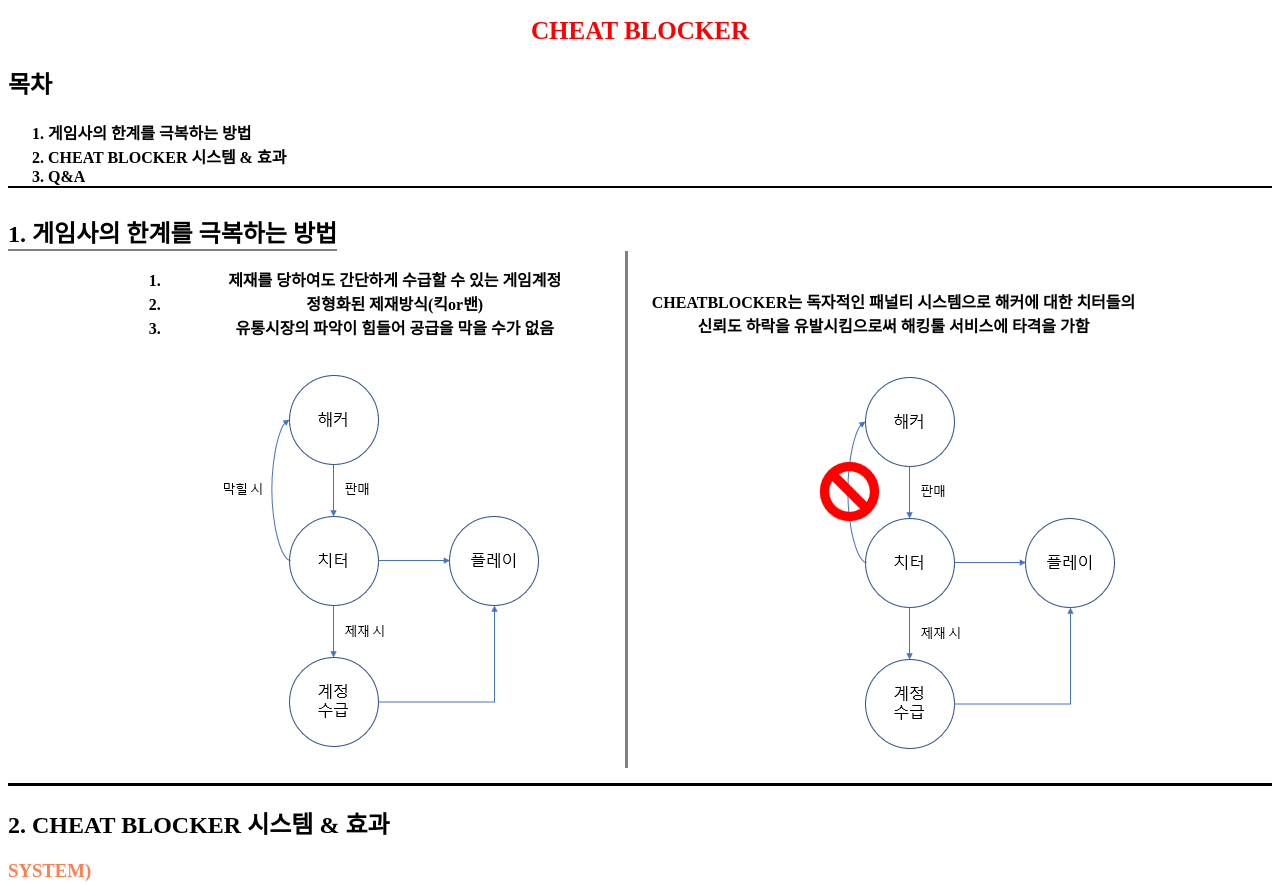
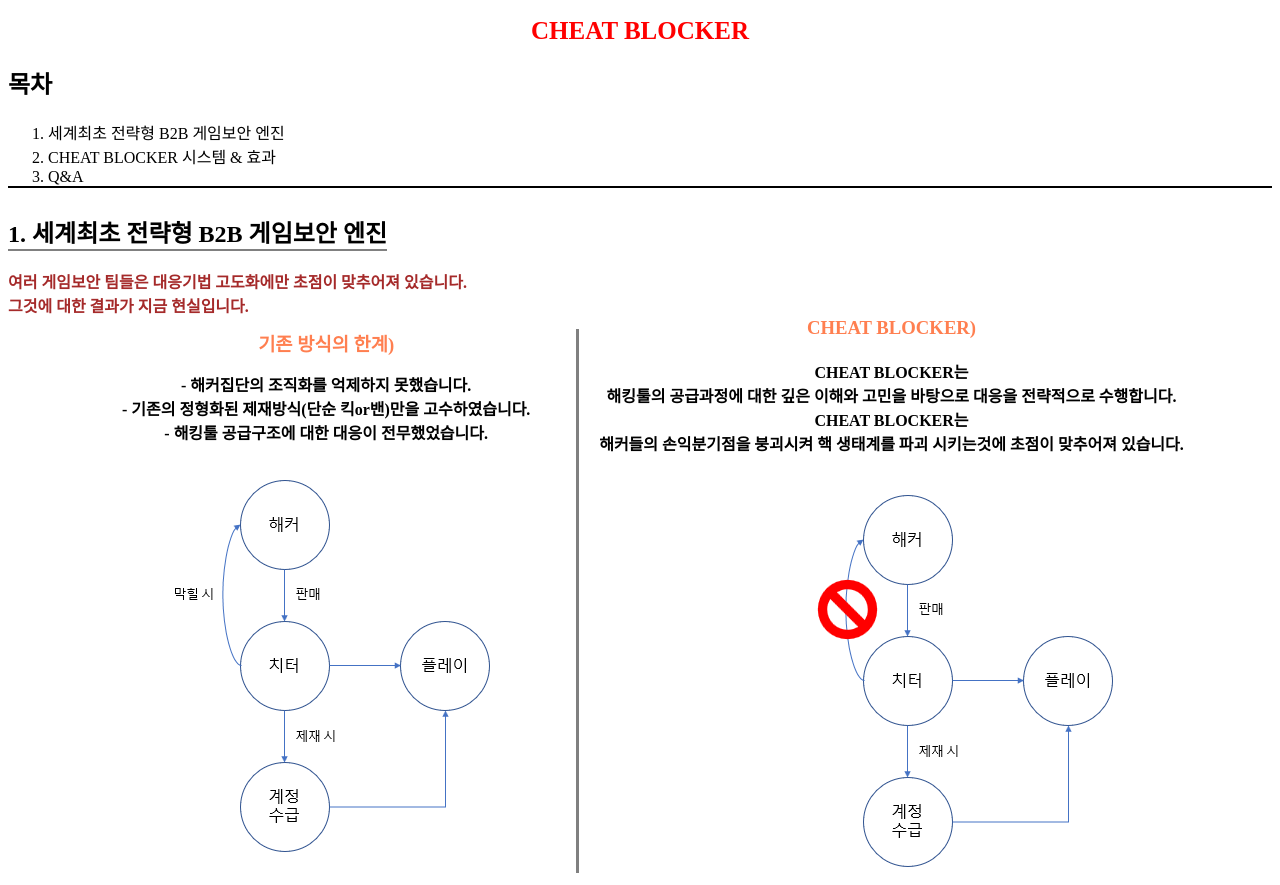
Before and after one commit to DennisMun/web1, a plain HTML site: page index.html in a window 1280 px wide. Shown: the top 885 px of the page. Drawn offline with Linux system fonts and the light colour scheme.

Commit message:
Update index.html

```diff
--- a/index.html
+++ b/index.html
@@ -2,16 +2,16 @@
 
 <html>
     <head>
-        <title>NOMFLIX</title>
+        <title>CHEAT BLOCKER</title>
         <meta charset = "utf-8" />
-        <link rel = "short icon" href = "캡처.PNG">
+        <link rel = "short icon" href = "CRYPTECT.png">
 
         <style>
             h1{
                 text-align: center; font-size: 25px; font-weight: bold; color: red;
                 border-bottom: 3px bold black;
             }
-            li{
+            p{
                 font-weight: bold;
             }
             ol.a{
@@ -42,6 +42,9 @@
                 border-bottom: 3px solid black;
                 padding: 0px 0px 15px 0px;
                 text-align: center;
+                align-items: center;
+                justify-content: center;
+                display: flex;
             }
             div.benefits2{
                 border-bottom: 3px solid black;
@@ -59,6 +62,16 @@
             h3{
                 color: coral;
             }
+            strong{
+                color: brown;
+            }
+            h3.title{
+                margin: 0px 10px 10px 10px;
+                text-align: unset;
+            }
+            h3.title2{
+                margin: 0px;
+            }
         </style>
     </head>
 
@@ -68,28 +81,38 @@
 
         <h2>목차</h2>
         <ol class = "a">
-            <li>게임사의 한계를 극복하는 방법</li>
+            <li>세계최초 전략형 B2B 게임보안 엔진 </li>
             <li>CHEAT BLOCKER 시스템 & 효과</li>
             <li>Q&A</li>
         </ol>
 
 
-        <div><h2 class = "firsttitle">1. 게임사의 한계를 극복하는 방법</h2></div>
+        <div><h2 class = "firsttitle">1. 세계최초 전략형 B2B 게임보안 엔진</h2></div><br>
+        <strong>여러 게임보안 팀들은 대응기법 고도화에만 초점이 맞추어져 있습니다.<br>
+        그것에 대한 결과가 지금 현실입니다.</strong>
 
         <div id = "master">
             <div id = "first">
-                <ol class = "ab">
-                    <li>제재를 당하여도 간단하게 수급할 수 있는 게임계정</li>
-                    <li>정형화된 제재방식(킥or밴)</li>
-                    <li>유통시장의 파악이 힘들어 공급을 막을 수가 없음</li>
-                </ol>
+                <h3 class = "title">기존 방식의 한계)</h3>
+
+                    <p>
+                        - 해커집단의 조직화를 억제하지 못했습니다.<br>
+                        - 기존의 정형화된 제재방식(단순 킥or밴)만을 고수하였습니다.<br>
+                        - 해킹툴 공급구조에 대한 대응이 전무했었습니다.
+                    </p>
+
                 <img src = "firststepimage.PNG">
             </div>
             <div id = "first2">
-                    <p id = "noob">
-                        CHEATBLOCKER는 독자적인 패널티 시스템으로 해커에 대한 치터들의<br>
-                        신뢰도 하락을 유발시킴으로써 해킹툴 서비스에 타격을 가함
+                <h3 class = "title2">CHEAT BLOCKER)</h3>
+                <div id = "noob">
+                    <p>
+                        CHEAT BLOCKER는<br>
+                        해킹툴의 공급과정에 대한 깊은 이해와 고민을 바탕으로 대응을 전략적으로 수행합니다.<br>
+                        CHEAT BLOCKER는<br>
+                        해커들의 손익분기점을 붕괴시켜 핵 생태계를 파괴 시키는것에 초점이 맞추어져 있습니다.
                     </p>
+                </div>
                 <!--<div class = "noob">CHEATBLOCKER는 독자적인 패널티 시스템으로 해커에 대한 치터들의 신뢰도 하락을 유발시킴으로써 해킹툴 서비스에 타격을 가함</div>-->
                 <img class = "firstimage" src = "firststepimage2.PNG">
             </div>
@@ -113,16 +136,19 @@
 
         <div><h2 class = "thirdtitle">3. Q&A</h2></div>
 
-        <h3>1. 설명한 기능들을 모두 제공하게 되면 솔루션 가격이 비싸지 않나요 ?</h3>
-        <h4>-> 사용자에게 기능을 많이 제공하는 대신 업무 코스트를 줄이기 위해 자동화 시스템을 도입하여 가격은 일반 솔루션들과 비슷합니다.</h4>
+        <h3>1. 설명된 시스템들을 모두 제공받게 되면 솔루션 가격이 비싸지 않나요 ?</h3>
+        <h4>-> 사용자에게 기능을 많이 제공하는 대신 업무 코스트를 줄이기 위해 내부 여러 자동화 시스템을 도입하여 가격은 일반 솔루션들과 비슷합니다.</h4>
 
-        <h3>2. 기능들이 너무 많아서 사용자가 사용하기 불편할 것 같은데 그런가요 ?</h3>
+        <h3>2. 시스템들이 너무 많아서 사용자가 사용하기 불편할 것 같은데 그런가요 ?</h3>
         <pre>
 -> 기존 게임회사에 근무하면서 가장 어려웠던 건 솔루션의 활용 이였습니다.
-   그래서 모든 시스템은 비개발자도 이용 가능하게 사용자 친화적으로 구성되어 있습니다.</pre>
+   그래서 대부분의 시스템은 비개발자도 이용 가능하게 사용자 친화적으로 구축되어 있습니다.</pre>
 
-        <h3>3. 좋은 건 알겠는데 CHEAT BLOCKER를 사용하고 있는 파트너사가 많지 않네요 ? </h3>
-        <h4>-> 저희는 계약을 한 신규 파트너사의 게임을 안정화 시킨 후 다음 신규계약을 진행합니다.</h4>
+        <h3>3. 레퍼런스가 어떻게 되나요 ? </h3>
+        <pre>
+-> 현재 블리자드, 웹젠, 게임포지 등에서 저희 서비스를 이용중이며
+   저희 크립텍트는 항상 계약을 한 신규 파트너사의 게임을 안정화 시킨 후 다음 신규계약을 진행 해왔습니다.
+   이 과정을 통해 CHEAT BLOCKER의 성능을 단단하게 입증해왔습니다.</pre>
 
     </body>
 </html>
```
